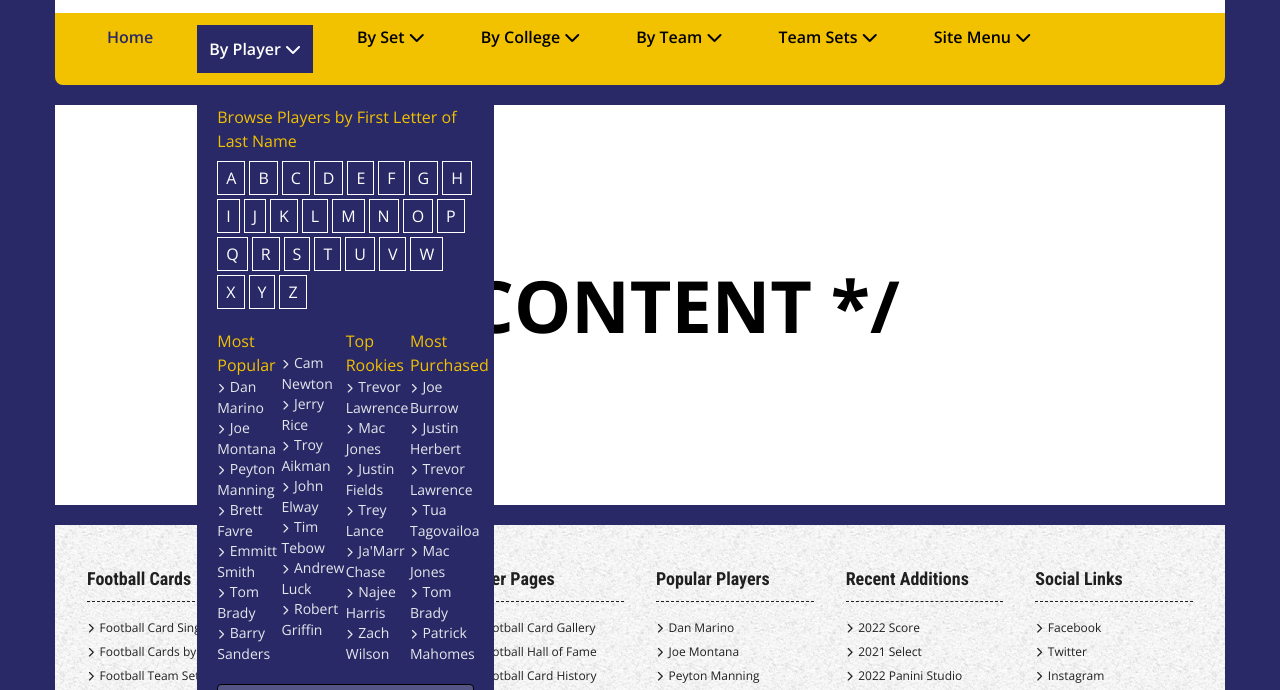
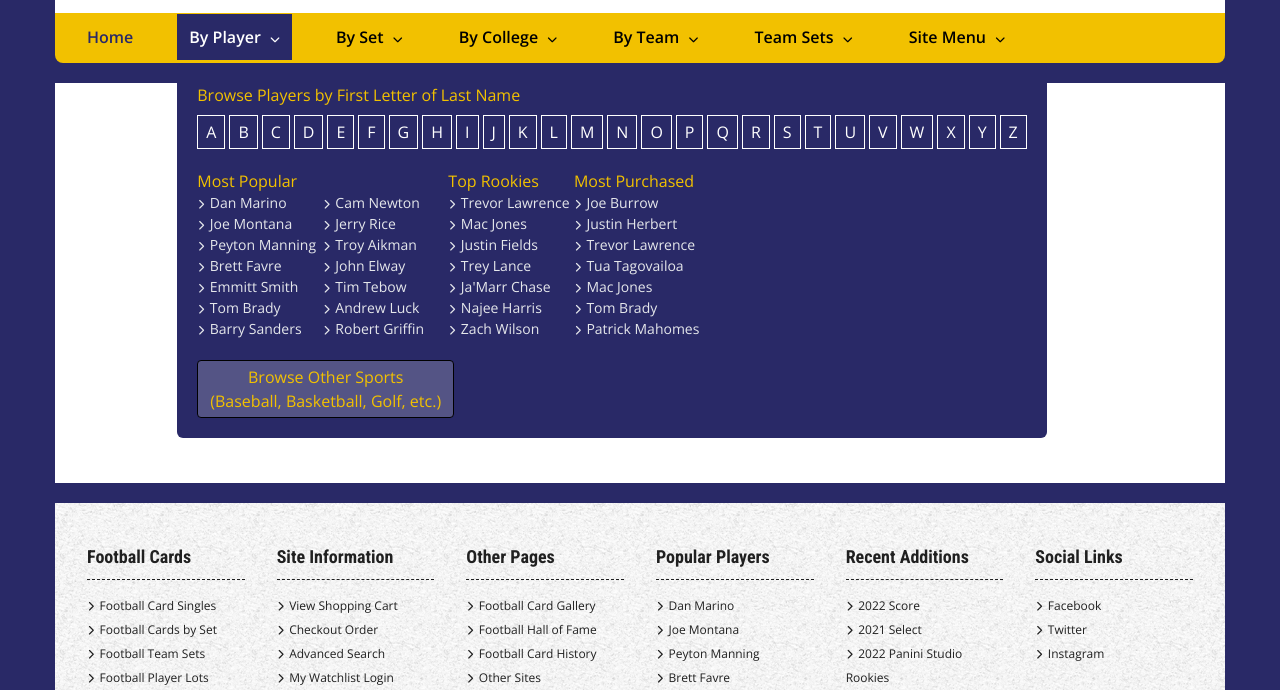
Before and after one commit to vfshera/sports-mega-menu, a website: page src/index.html in a window 1280 px wide. Both pictures are taken after a click on the link "By Player". Shown: the part 96-786 px from the top of the page. Drawn offline with nearby package versions, Linux system fonts and the light colour scheme; files that its build step writes are made by us from their sources.

Commit message:
w-max fix

```diff
--- a/src/index.html
+++ b/src/index.html
@@ -51,7 +51,7 @@
           </div>
           <ul
             id="MainNav"
-            class="hidden md:flex flex-col py-3 md:py-0 md:px-10 md:flex-row md:gap-2 lg:gap-8"
+            class="hidden md:flex flex-col py-3 md:py-0 md:px-5 w-full md:flex-row md:gap-1.5 lg:gap-8"
           >
             <!-- Home Menu Link Starts -->
             <li
@@ -69,8 +69,8 @@
                 href="#"
                 class="dropdown-toggle text-sm lg:text-base font-semibold transition-all group-hover:bg-primary-1 px-5 md:px-2 lg:px-3 py-3 group-hover:text-white h-full"
                 data-toggle="dropdown"
-                >By Player <i class="fa fa-chevron-down"></i
-              ></a>
+                >By Player
+              </a>
               <!-- By Player Dropdown Starts -->
               <ul
                 class="dropdown-menu md:hidden group-hover:block md:absolute top-[100%]"
@@ -87,7 +87,7 @@
                           Browse Players by First Letter of Last Name
                         </h6>
                         <ul
-                          class="list-alphabets-mega flex items-center gap-1 flex-wrap"
+                          class="list-alphabets-mega flex items-center gap-1 flex-wrap lg:flex-nowrap"
                         >
                           <li
                             class="border border-white p-2 leading-none text-white"
@@ -224,7 +224,9 @@
                     </div>
                     <!-- Browser By First Letter of Last Name Ends -->
                     <!-- Clearfix Starts -->
-                    <div class="grid grid-cols-2 gap-4 md:gap-0 md:grid-cols-4">
+                    <div
+                      class="grid grid-cols-2 gap-4 md:gap-0 md:grid-cols-4 w-max"
+                    >
                       <!-- Col #1 Starts -->
                       <div class="">
                         <h6 class="text-primary-2">Most Popular</h6>
@@ -381,8 +383,8 @@
                 href="#"
                 class="dropdown-toggle text-sm lg:text-base font-semibold group-hover:bg-primary-1 px-5 md:px-2 lg:px-3 py-3 group-hover:text-white"
                 data-toggle="dropdown"
-                >By Set <i class="fa fa-chevron-down"></i
-              ></a>
+                >By Set
+              </a>
               <!-- By Set Dropdown Starts -->
               <ul
                 class="dropdown-menu md:hidden group-hover:block md:absolute top-[100%]"
@@ -467,8 +469,8 @@
                 href="#"
                 class="dropdown-toggle text-sm lg:text-base font-semibold group-hover:bg-primary-1 px-5 md:px-2 lg:px-3 py-3 group-hover:text-white"
                 data-toggle="dropdown"
-                >By College <i class="fa fa-chevron-down"></i
-              ></a>
+                >By College
+              </a>
               <!-- By College Dropdown Starts -->
               <ul
                 class="dropdown-menu md:hidden group-hover:block md:absolute top-[100%]"
@@ -578,8 +580,8 @@
                 href="#"
                 class="dropdown-toggle text-sm lg:text-base font-semibold group-hover:bg-primary-1 px-5 md:px-2 lg:px-3 py-3 group-hover:text-white"
                 data-toggle="dropdown"
-                >By Team <i class="fa fa-chevron-down"></i
-              ></a>
+                >By Team
+              </a>
               <!-- By Team Dropdown Starts -->
               <ul
                 class="dropdown-menu md:hidden group-hover:block md:absolute top-[100%]"
@@ -752,8 +754,8 @@
                 href="#"
                 class="dropdown-toggle text-sm lg:text-base font-semibold group-hover:bg-primary-1 px-5 md:px-2 lg:px-3 py-3 group-hover:text-white"
                 data-toggle="dropdown"
-                >Team Sets <i class="fa fa-chevron-down"></i
-              ></a>
+                >Team Sets
+              </a>
               <!-- Team Sets Dropdown Starts -->
               <ul
                 class="dropdown-menu md:hidden group-hover:block md:absolute top-[100%]"
@@ -926,8 +928,8 @@
                 href="#"
                 class="dropdown-toggle text-sm lg:text-base font-semibold group-hover:bg-primary-1 px-5 md:px-2 lg:px-3 py-3 group-hover:text-white"
                 data-toggle="dropdown"
-                >Site Menu <i class="fa fa-chevron-down"></i
-              ></a>
+                >Site Menu
+              </a>
               <!-- Site Menu Dropdown Starts -->
               <ul
                 class="dropdown-menu md:hidden group-hover:block md:absolute top-[100%]"
@@ -1021,10 +1023,10 @@
         /* CONTENT */
       </div>
       <!-- FOOTER -->
-      <footer>
+      <footer class="hidden md:block">
         <!-- links -->
         <section
-          class="links px-8 py-10 grid grid-cols-3 lg:grid-cols-6 gap-8"
+          class="links px-8 py-10 grid grid-cols-2 md:grid-cols-3 lg:grid-cols-6 gap-8"
           style="background-image: url('/public/images/footer-bg.jpg')"
         >
           <div class="link-group text-[#202020]">
--- a/src/input.css
+++ b/src/input.css
@@ -26,6 +26,15 @@
   font-size: 10px;
 }
 
+.dropdown-toggle::after {
+  font-family: "Font Awesome 5 Free";
+  font-weight: 900;
+  content: "\f078";
+  color: inherit;
+  margin-left: 5px;
+  font-size: 10px;
+}
+
 [data-dropdown-open="false"] .dropdown-menu {
   @apply hidden;
 }
@@ -33,5 +42,11 @@
   @apply block;
 }
 [data-dropdown-open="true"] .dropdown-toggle {
-  @apply bg-primary-1 text-white w-full block;
+  @apply bg-primary-1 text-white  w-max;
 }
+
+@media screen and (max-width: 768px) {
+  [data-dropdown-open="true"] .dropdown-toggle {
+    @apply block w-full;
+  }
+}
```
